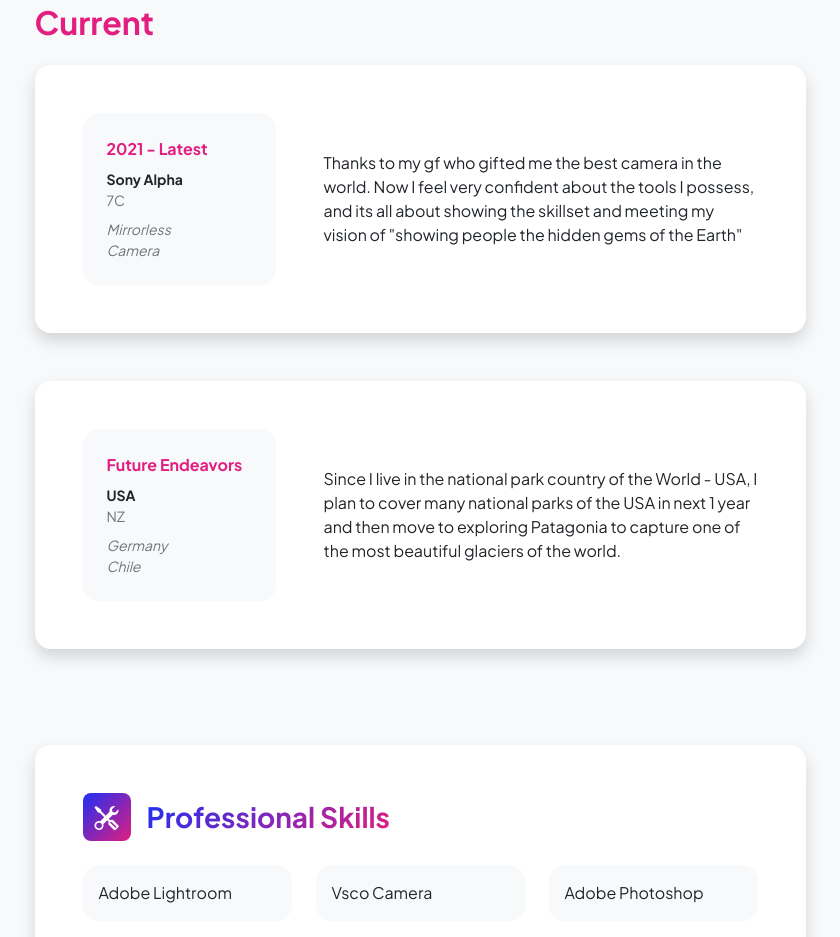
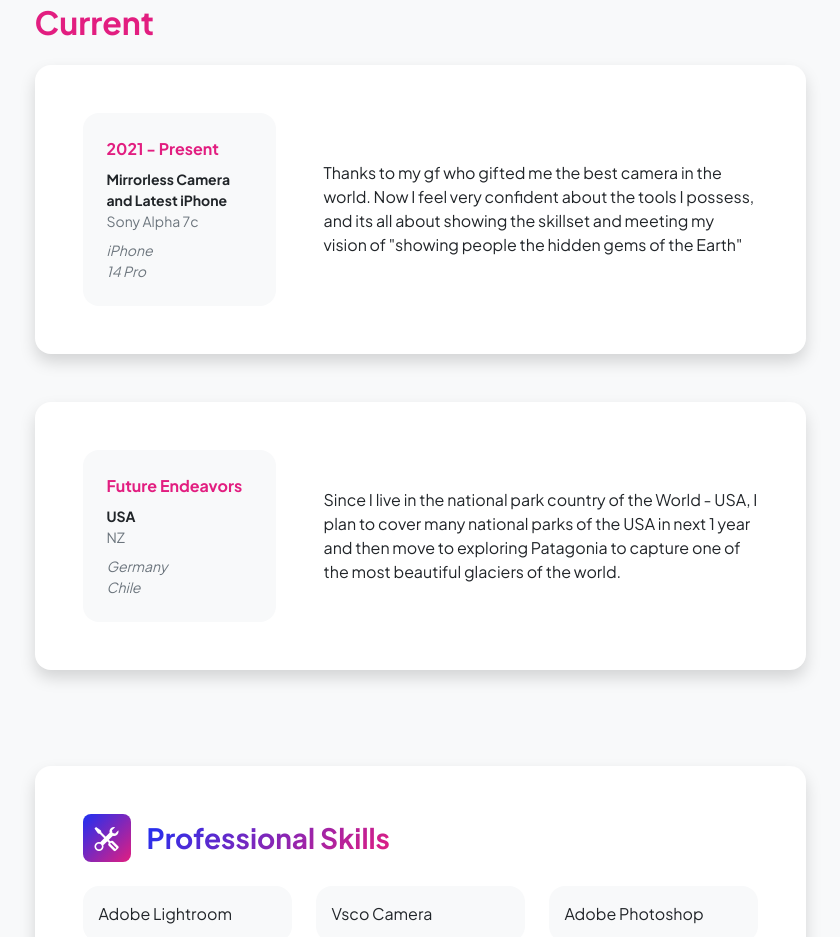
Before and after one commit to StartBootstrap/startbootstrap-personal, a website: page dist/resume.html in a window 1280 px wide. Shown: the part 879-1816 px from the top of the page, without its empty margins (220-1060 px from the left). Drawn offline with nearby package versions, Linux system fonts and the light colour scheme.

Commit message:
Update resume.html

```diff
--- a/dist/resume.html
+++ b/dist/resume.html
@@ -94,14 +94,14 @@
                                     <div class="row align-items-center gx-5">
                                         <div class="col text-center text-lg-start mb-4 mb-lg-0">
                                             <div class="bg-light p-4 rounded-4">
-                                                <div class="text-secondary fw-bolder mb-2">2021 - Latest</div>
+                                                <div class="text-secondary fw-bolder mb-2">2021 - Present</div>
                                                 <div class="mb-2">
-                                                    <div class="small fw-bolder">Sony Alpha</div>
-                                                    <div class="small text-muted">7C</div>
+                                                    <div class="small fw-bolder">Mirrorless Camera and Latest iPhone</div>
+                                                    <div class="small text-muted">Sony Alpha 7c</div>
                                                 </div>
                                                 <div class="fst-italic">
-                                                    <div class="small text-muted">Mirrorless</div>
-                                                    <div class="small text-muted">Camera</div>
+                                                    <div class="small text-muted">iPhone</div>
+                                                    <div class="small text-muted">14 Pro</div>
                                                 </div>
                                             </div>
                                         </div>
```
